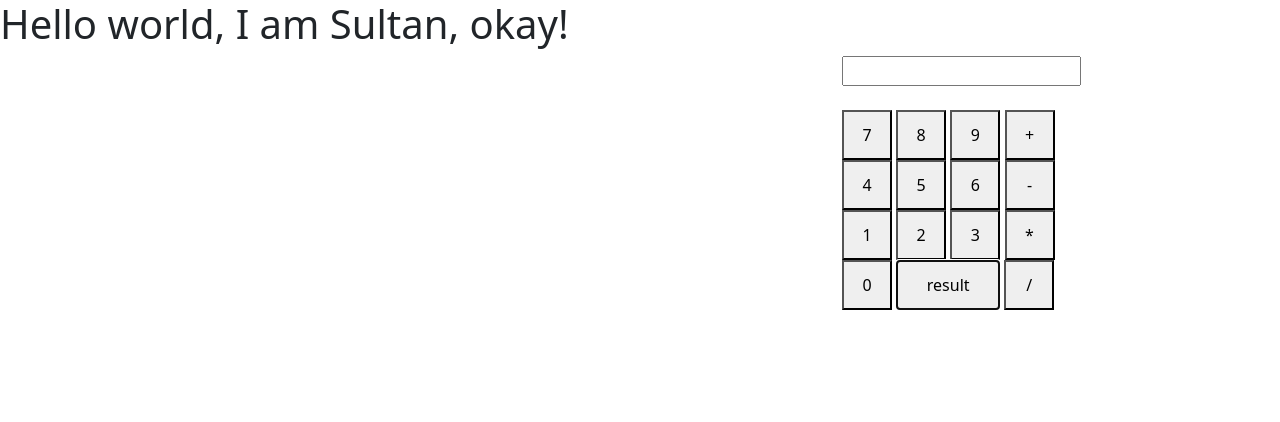
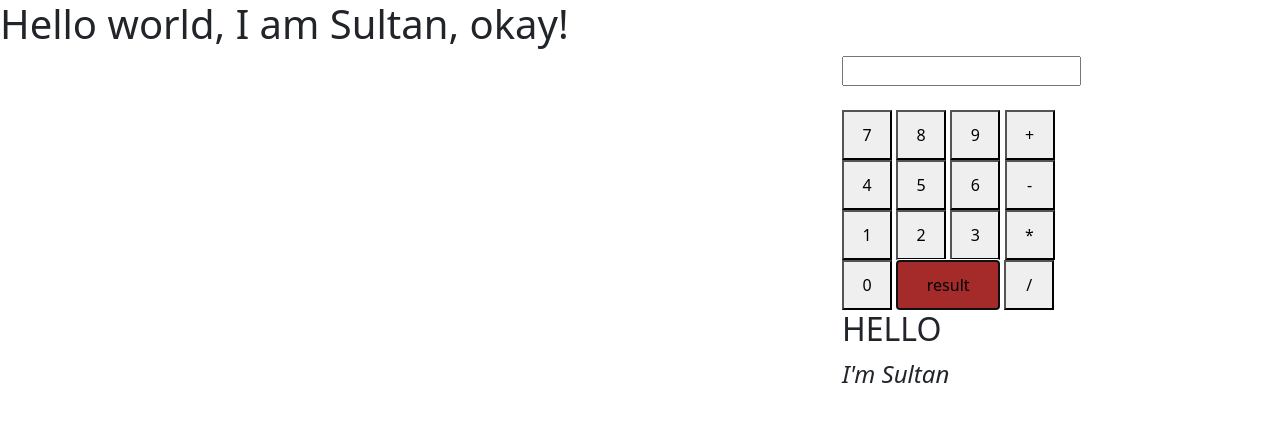
Before and after one commit to among-bugs/all-js-lessons, a website: page index.html in a window 1280 px wide. Both pictures are taken after a click on the button "result". Drawn offline with nearby package versions, Linux system fonts and the light colour scheme.

Commit message:
mine simple calculator creating

```diff
--- a/index.html
+++ b/index.html
@@ -33,7 +33,7 @@
                     <button>-</button>
                 </div>
                 <div class="col-auto">
-                    <button onclick="setColorsForAllButtons()">1</button>
+                    <button>1</button>
                     <button>2</button>
                     <button>3</button>
                     <button>*</button>
--- a/js/lessons9-.js
+++ b/js/lessons9-.js
@@ -2,8 +2,8 @@
 
 // 9.Операторы в JS
 const all = `arr` + ` - object`;
-const intPlusStr = 5 + +`5`;
-console.log(all, `and`, typeof (intPlusStr), intPlusStr);
+// const intPlusStr = 5 + +`5`;
+// console.log(all, `and`, typeof (intPlusStr), intPlusStr);
 
 // increments decrements
 
@@ -173,7 +173,9 @@ function getAllWeapons() {
     for (let index = 0; index < thisAllWeapons.length; index++) {
         for (let indexIn = 0; indexIn < thisAllWeapons[index].weapon.length; indexIn++) {
             let shortIndex = thisAllWeapons[index].weapon[indexIn];
-            const {name} = shortIndex; // деструктуризация объектов
+            const {
+                name
+            } = shortIndex; // деструктуризация объектов
             console.log(name);
             for (let keys in shortIndex) {
                 if (typeof (shortIndex[keys]) === "object") {
@@ -192,8 +194,8 @@ function getAllWeapons() {
 function addNewFunctionToWeapons() {
     let allWeapons = InModifiedWeaponsDetails;
 
-    for (let int = 0; int < allWeapons.length; int++ ) {
-        for (let int2 = 0; int2 < allWeapons[int].weapon.length; int2++ ) {
+    for (let int = 0; int < allWeapons.length; int++) {
+        for (let int2 = 0; int2 < allWeapons[int].weapon.length; int2++) {
             allWeapons[int].weapon[int2] = ({
                 showText: function () {
                     console.log(`test`);
@@ -209,39 +211,40 @@ function addNewFunctionToWeapons() {
 const arr = [];
 
 function addElementsToArr(thisArrayToAdd) {
-    for ( let ind = 0; ind < 10; ind++ ) {
+    for (let ind = 0; ind < 10; ind++) {
         thisArrayToAdd.push(ind);
     }
 }
 
 
 function dropAllDataFromArr(thisArrToDrop) {
-    for (let ind = thisArrToDrop.length; ind > 0; ind-- ){
+    for (let ind = thisArrToDrop.length; ind > 0; ind--) {
         thisArrToDrop.pop();
     }
 }
 
 function showWithCiclesFromArr(selectedArr) {
-    for (let ind = 0; ind < selectedArr.length; ind++ ) {
+    for (let ind = 0; ind < selectedArr.length; ind++) {
         console.log(selectedArr[ind]);
     }
 }
 
 addElementsToArr(arr);
 
-arr.forEach(function(value, index, thisArray){
+arr.forEach(function (value, index, thisArray) {
     console.log(`${index}-element is '${value}' (${thisArray})`);
 });
 
 
 function checkThreeMethods() {
-    let arrToCheckSplit = [], joinArrElements, sortedElements;
-    for (let indx = 0; indx < allProfiles.length; indx++ ) {
+    let arrToCheckSplit = [],
+        joinArrElements, sortedElements;
+    for (let indx = 0; indx < allProfiles.length; indx++) {
         arrToCheckSplit.push(`${allProfiles[indx].name}`);
     }
     sortedElements = arrToCheckSplit.sort(); // firstable we have to sort array elements,
     //after, we might join all these elements to one string.
-    joinArrElements = sortedElements.join(', ');// like this one
+    joinArrElements = sortedElements.join(', '); // like this one
     return console.log(joinArrElements);
 }
 
@@ -255,14 +258,15 @@ let allNames = str.split(", ");
 
 function forPractice() {
 
-    let profiles = [], sortedProfiles, toJoin = [];
+    let profiles = [],
+        sortedProfiles, toJoin = [];
 
-        for (let indy = 0; indy < Base.questions.length; indy++ ) {
+    for (let indy = 0; indy < Base.questions.length; indy++) {
 
-                profiles[indy] = prompt(Base.questions[0], '');
-        }
-        sortedProfiles = profiles.sort();
-        toJoin = sortedProfiles.join();
+        profiles[indy] = prompt(Base.questions[0], '');
+    }
+    sortedProfiles = profiles.sort();
+    toJoin = sortedProfiles.join();
     return console.log(toJoin);
 }
 
@@ -286,13 +290,13 @@ const firstObj = {
 
 function copy(main) {
     let copiedObj = {};
-    for(let key in main) {
+    for (let key in main) {
         // if (typeof(main[key]) === "object") {
         //     for (let keyIn in main[key]) {
         //         copiedObj[key][keyIn] = main[key][keyIn];
         //     }
         // } else {
-            copiedObj[key] = main[key];
+        copiedObj[key] = main[key];
     }
     return copiedObj;
 }
@@ -336,7 +340,7 @@ console.log(clone);
 const baseArr = [`a`, `b`, `c`, `d`, `e`, `f`, `g`, `h`];
 
 function addElementsToFirstArr(thisFirstArr) {
-    for (let  ind = 0; ind < baseArr.length; ind++ ) {
+    for (let ind = 0; ind < baseArr.length; ind++) {
         thisFirstArr[ind] = baseArr[ind] + ind;
     }
     return thisFirstArr;
@@ -346,9 +350,9 @@ addElementsToFirstArr(firstArr);
 
 let lastArr = firstArr.slice();
 
-function addElementsToArrBack(thisLastArr){
-    let reversedBaseArr = baseArr.reverse();//to reverse all elements from last array
-    for (let ind = 0; ind < thisLastArr.length; ind++ ) {
+function addElementsToArrBack(thisLastArr) {
+    let reversedBaseArr = baseArr.reverse(); //to reverse all elements from last array
+    for (let ind = 0; ind < thisLastArr.length; ind++) {
         thisLastArr[ind] += reversedBaseArr[ind];
     }
     return thisLastArr;
@@ -365,12 +369,12 @@ function showLog(first, last, asd, qwerty) {
     console.log(`first:${first}, last:${last}, asd:${asd}, qwerty:${qwerty}`);
 }
 
-console.log(showLog(...all_));//Spread operator
+console.log(showLog(...all_)); //Spread operator
 
-const newCopyAll_ = [...all_];//get copy with spread operator
+const newCopyAll_ = [...all_]; //get copy with spread operator
 
-let thiss = function() {
-    for (let key of newCopyAll_){
+let thiss = function () {
+    for (let key of newCopyAll_) {
         console.log(key);
     }
 };
@@ -379,8 +383,8 @@ console.log(thiss());
 //////////////////////
 //26.
 const thisStr = '26';
-console.log(typeof(Number(thisStr)));
-console.log(typeof(+thisStr));
+console.log(typeof (Number(thisStr)));
+console.log(typeof (+thisStr));
 
 function switcher(moment) {
     if (moment) {
@@ -399,7 +403,7 @@ switcher(1);
 // console.log(firstButton);
 
 const allButtons = document.querySelectorAll('button');
-allButtons.forEach(function(item, i) {
+allButtons.forEach(function (item, i) {
     console.log(i + 1, item);
 });
 
@@ -419,15 +423,58 @@ function setColorsForAllButtons() {
     allButtons.forEach((item, i) => {
         item.type = "button";
         // item.className = `btn btn-outline-${colors[i]}`;
-        item.id = `button${i+1}`;
+        item.id = `button${i}`;
         item.style.width = '50px';
         item.style.height = '50px';
         // let numberIndex =
         // document.getElementById(item.id).innerHTML = `${i+1}`;
     });
-    let button14 = document.getElementById('button14');
-    button14.style.width = '104px';
-    button14.style.height = '50px';
+    let button13 = document.getElementById('button13');
+    button13.style.width = '104px';
+    button13.style.height = '50px';
+}
+setColorsForAllButtons();
+
+
+
+
+const sultan = document.createElement('sultan');
+// sultan.classList.add('black');
+sultan.className = "black";
+document.body.append(sultan);
+// document.body.prepend(sultan);
+
+allButtons[14].after(sultan);
+
+sultan.textContent = "I'm Sultan";
+sultan.style.fontSize = "24px";
+sultan.style.fontStyle = "italic";
+
+sultan.insertAdjacentHTML('beforebegin', '<br><h2>HELLO</h2>');
+
+
+
+
+// number1.onclick = function() {
+// alert(parseInt(number1.textContent));
+// };
+
+
+const color = ['white', 'black', 'red', 'blue', 'green', 'yellow', 'brown'];
+
+function hoveMouse() {
+    allButtons.forEach((item, i) => {
+        let thisnumb = parseInt(allButtons[i].textContent);
+        item.addEventListener('mouseenter', function () {
+            item.style.backgroundColor = `${color[Math.floor(Math.random() * 7)]}`;
+            console.log(++thisnumb);
+        });
+    });
 }
 
-setColorsForAllButtons();
+hoveMouse();
+// number1.addEventListener('click', function() {
+//     alert(thisnumb++);
+// });
+
+// allButtons[8].addEventListener('mouseenter', hoveMouse);
```
